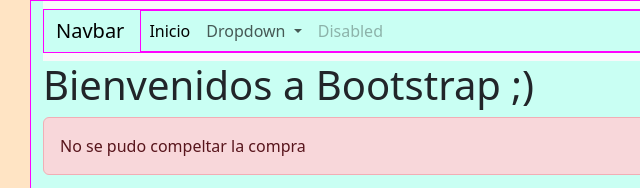
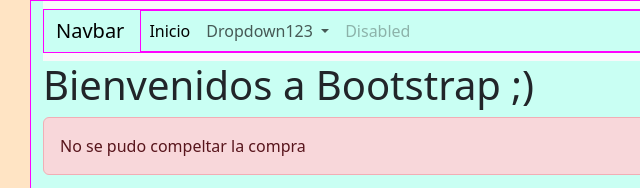
Before and after one commit to 4GeeksAcademy/diegozartean-htmlcss-sp491, a plain HTML site: page index.html in a window 1280 px wide. Shown: the top 188 px of the page, 40-680 px from the left. Drawn offline with nearby package versions, Linux system fonts and the light colour scheme.

Commit message:
preuba git

```diff
--- a/index.html
+++ b/index.html
@@ -29,7 +29,7 @@
                   </li>
                   <li class="nav-item dropdown">
                     <a class="nav-link dropdown-toggle" href="#" role="button" data-bs-toggle="dropdown" aria-expanded="false">
-                      Dropdown
+                      Dropdown123
                     </a>
                     <ul class="dropdown-menu">
                       <li><a class="dropdown-item" href="#">Action</a></li>
```
